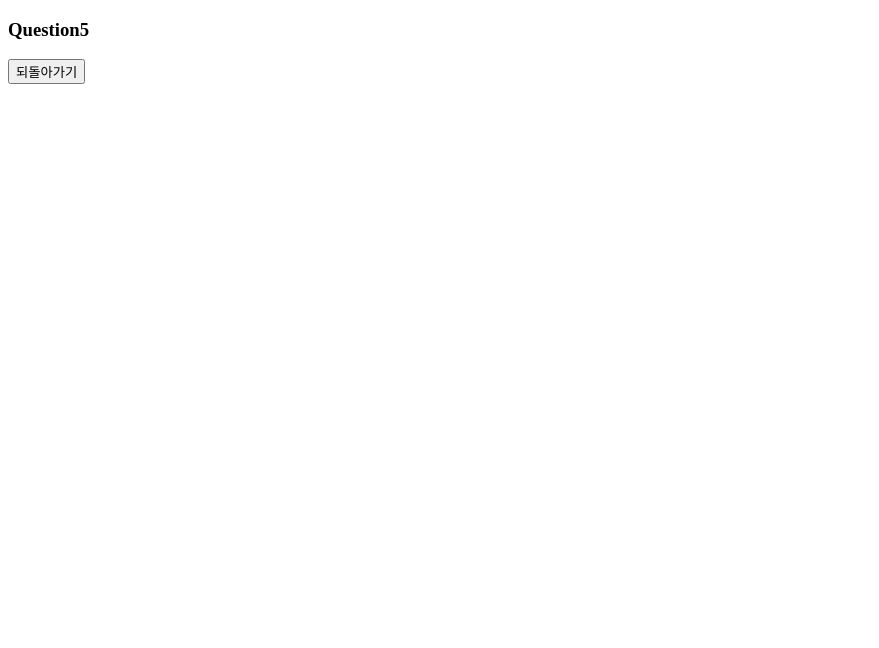
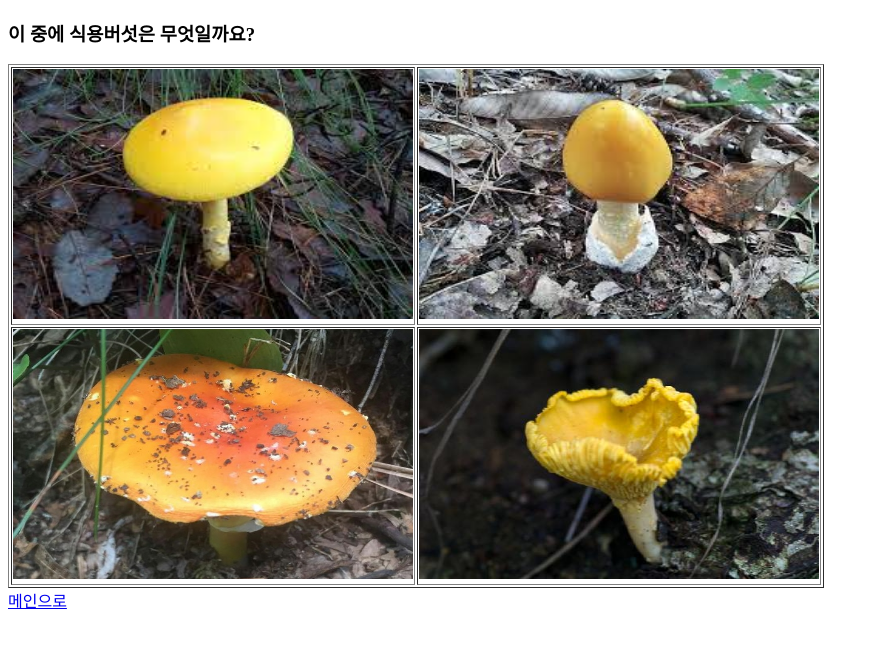
Before and after one commit to ki-yungkim/Python_FinalProject_ML_Mushrooms, a Flask app: template 소스코드/Mushroom/MushroomClassification - 재현/templates/imgQuestion/question5.html in a window 1280 px wide. Shown: the top 648 px of the page, without its empty margins (0-879 px from the left). Run offline with Flask 2, Linux system fonts and the light colour scheme; the template is opened without the code that fills it, so the values that code supplies are empty.

Commit message:
Update question5.html

```diff
--- a/소스코드/Mushroom/MushroomClassification - 재현/templates/imgQuestion/question5.html
+++ b/소스코드/Mushroom/MushroomClassification - 재현/templates/imgQuestion/question5.html
@@ -5,10 +5,36 @@
     <title>Question 5</title>
 </head>
 <body>
-<h3>Question5</h3>
-<!-- 되돌아가기 -->
+
+<!-- 질문지 -->
 <div>
-      <button onclick="history.back()">되돌아가기</button>
+    <h3>이 중에 식용버섯은 무엇일까요?</h3>
+</div>
+
+<!-- 보기 항목 -->
+<div >
+    <form action="/resource/wrongAnswer" method="POST">
+        <input type="hidden" name="name" id="name" value="개나리광대버섯">
+
+    <table border="1">
+        <tr>
+            <td><input type="IMAGE" src="https://raw.githubusercontent.com/FinalMushrooms/Playdata_Final_Mushrooms/main/%EC%9D%B4%EB%AF%B8%EC%A7%80%EC%86%8C%EC%8A%A4/%EA%B0%9C%EB%82%98%EB%A6%AC%EA%B4%91%EB%8C%80%EB%B2%84%EC%84%AF.jpg" width="400" height="250" name="submit" value="submit"></td>
+            <td><input type="IMAGE" src="https://raw.githubusercontent.com/FinalMushrooms/Playdata_Final_Mushrooms/main/%EC%9D%B4%EB%AF%B8%EC%A7%80%EC%86%8C%EC%8A%A4/%EA%B0%9C%EB%82%98%EB%A6%AC%EA%B4%91%EB%8C%80%EB%B2%84%EC%84%AF2.jpg" width="400" height="250" name="submit" value="submit"></td>
+        </tr>
+        <tr>
+            <td><input type="IMAGE" src="https://raw.githubusercontent.com/FinalMushrooms/Playdata_Final_Mushrooms/main/%EC%9D%B4%EB%AF%B8%EC%A7%80%EC%86%8C%EC%8A%A4/%EA%B0%9C%EB%82%98%EB%A6%AC%EA%B4%91%EB%8C%80%EB%B2%84%EC%84%AF3.jpg" width="400" height="250" name="submit" value="submit"></td>
+        </form>
+        <form action="/resource/correctAnswer" method="POST">
+            <input type="hidden" name="name2" id="name2" value="꾀꼬리버섯">
+            <td><input type="IMAGE" src="https://raw.githubusercontent.com/FinalMushrooms/Playdata_Final_Mushrooms/main/%EC%9D%B4%EB%AF%B8%EC%A7%80%EC%86%8C%EC%8A%A4/%EA%BE%80%EA%BC%AC%EB%A6%AC%EB%B2%84%EC%84%AF.jpg" width="400" height="250" name="submit" value="submit"></td>
+        </form>
+        </tr>
+    </table>
+</div>
+
+<!-- 메인으로 -->
+<div>
+     <a href="/">메인으로</a>
 </div>
 </body>
 </html>
```
